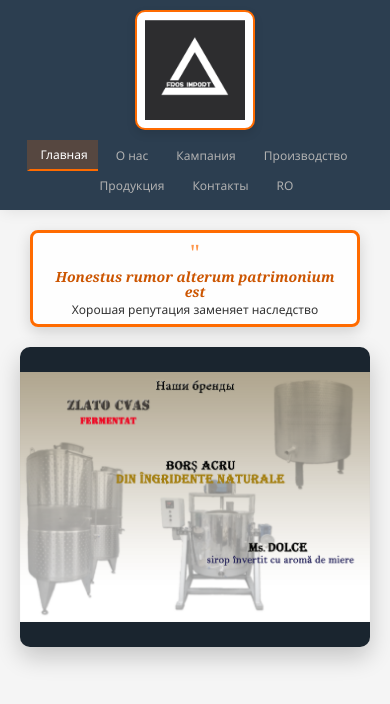
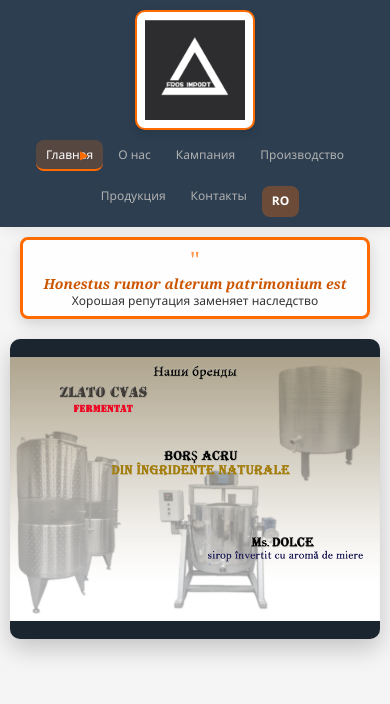
Before and after one commit to Alexmadan/Frosimport, a plain HTML site: page index.html in a window 390 px wide. Drawn offline with Linux system fonts and the light colour scheme.

Commit message:
Update sidebar.css

```diff
--- a/sidebar.css
+++ b/sidebar.css
@@ -1,16 +1,14 @@
-*, *::before, *::after {
+* {
     margin: 0;
     padding: 0;
     box-sizing: border-box;
 }
-
 body {
     font-family: 'Segoe UI', Tahoma, Geneva, Verdana, sans-serif;
     min-height: 100vh;
     display: flex;
     background: #f5f5f5;
 }
-
 .common-sidebar {
     width: 220px;
     background: #2c3e50;
@@ -24,7 +22,6 @@ body {
     box-shadow: 2px 0 15px rgba(0, 0, 0, 0.1);
     padding: 20px 15px;
 }
-
 .common-logo-container {
     background: white;
     border-radius: 10px;
@@ -36,19 +33,16 @@ body {
     box-shadow: 0 4px 10px rgba(0, 0, 0, 0.1);
     border: 2px solid #ff6b00;
 }
-
 .common-logo {
     width: 100%;
     height: auto;
     max-width: 150px;
 }
-
 .common-nav {
     display: flex;
     flex-direction: column;
     flex-grow: 1;
 }
-
 .common-nav-link {
     text-decoration: none;
     color: #b0b0b0;
@@ -63,30 +57,25 @@ body {
     border-left: 3px solid transparent;
     margin-bottom: 8px;
 }
-
 .common-nav-link:last-child {
     margin-bottom: 0;
 }
-
 .common-nav-link:hover {
     background: rgba(255, 255, 255, 0.1);
     color: white;
     transform: translateX(5px);
 }
-
 .common-nav-link.active {
     background: rgba(255, 107, 0, 0.2);
     color: white;
     border-left-color: #ff6b00;
 }
-
 .common-nav-link.active::before {
     content: "\25B6";
     position: absolute;
     right: 15px;
     color: #ff6b00;
 }
-
 .main-content-area {
     margin-left: 220px;
     flex: 1;
@@ -96,63 +85,64 @@ body {
 
 /* --- Адаптация для телефонов --- */
 @media (max-width: 768px) {
+    /* Отключаем flex у body, чтобы сайдбар не толкал контент */
     body {
-    flex-direction: column;
+        display: block !important;
     }
 
+    /* Сайдбар становится верхней панелью */
     .common-sidebar {
-    width: 100%;
-    position: relative;
-    height: auto;
-    padding: 10px;
-    flex-direction: column;
+        position: relative !important;
+        width: 100% !important;
+        height: auto !important;
+        flex-direction: column !important;
+        padding: 10px !important;
+        margin-bottom: 0 !important;
     }
 
-  .main-content-area {
-    margin-left: 0 !important;
-    width: 100%;
-    padding: 10px;
-  }
-
+    /* Логотип уменьшаем и центрируем */
     .common-logo-container {
-    margin-bottom: 10px;
-    padding: 8px;
-    max-width: 120px;
-    margin-left: auto;
-    margin-right: auto;
+        max-width: 120px !important;
+        margin: 0 auto 10px auto !important;
+        padding: 8px !important;
     }
 
     .common-logo {
-    max-width: 100px;
+        max-width: 100px !important;
     }
 
+    /* Навигацию делаем аккуратной */
     .common-nav {
-    flex-direction: row;
-    flex-wrap: wrap;
-    justify-content: center;
+        flex-direction: row !important;
+        flex-wrap: wrap !important;
+        justify-content: center !important;
+        gap: 5px !important;
     }
 
     .common-nav-link {
-    padding: 6px 10px;
-    font-size: 12px;
-    margin-bottom: 0;
-    margin-right: 5px;
-    width: auto;
-    white-space: nowrap;
-    border-left: 3px solid transparent;
-  }
-
-  .common-nav-link:last-child {
-    margin-right: 0;
-  }
-
-  .common-nav-link.active::before {
-    content: none;
+        padding: 6px 10px !important;
+        font-size: 12px !important;
+        margin-bottom: 0 !important;
+        border-left: none !important;
+        border-bottom: 2px solid transparent !important;
     }
 
     .common-nav-link.active {
-    border-left-color: transparent;
-    border-bottom: 2px solid #ff6b00;
-    border-radius: 0;
+        border-bottom-color: #ff6b00 !important;
+    }
+
+    /* Убираем лишние отступы у контента */
+    .main-content-area {
+        margin-left: 0 !important;
+        width: 100% !important;
+        padding: 0 !important;
+    }
+/* Кнопка переключения языка */
+.lang-switch {
+    background: rgba(255, 107, 0, 0.3) !important;
+    color: #fff !important;
+    font-weight: bold !important;
+    text-align: center;
+    margin-top: 10px;
 }
 }
```
Lines whose indentation alone changed are shown as unchanged.
